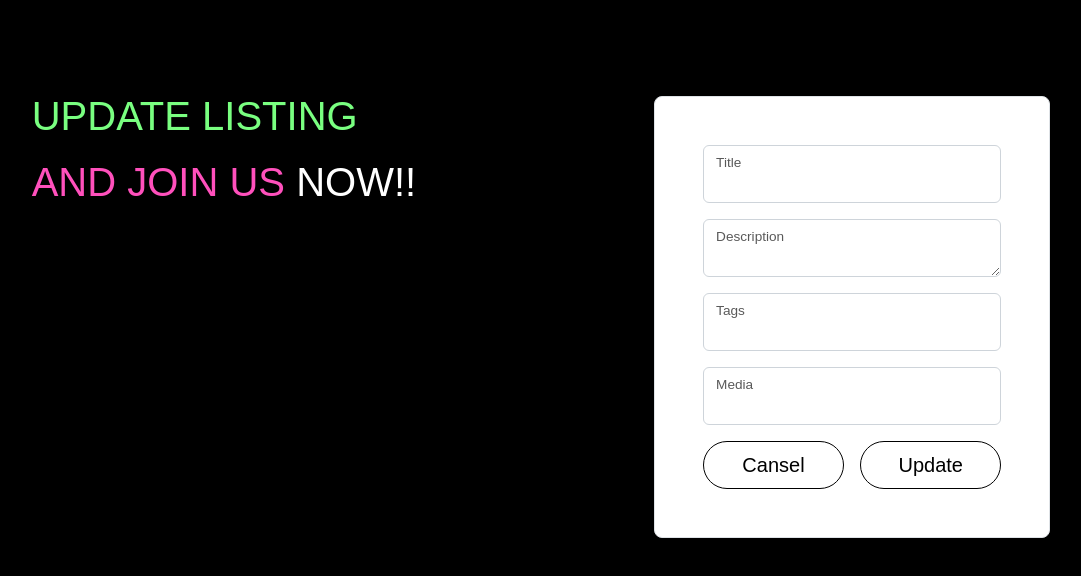
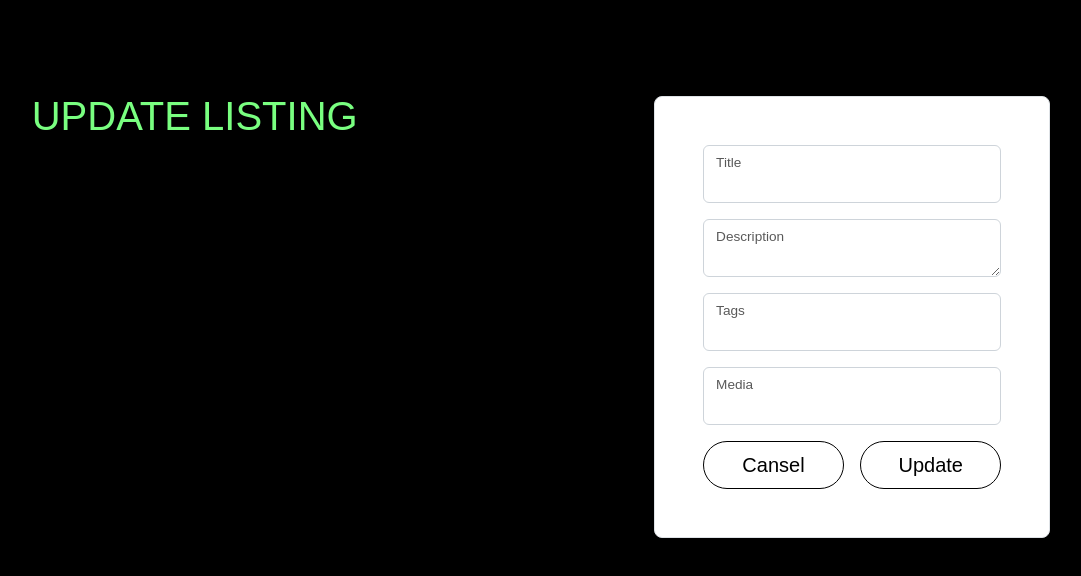
Before and after one commit to bushrakalaji/semester-project2, a website with bundled scripts: page post/edit/index.html in a window 1280 px wide. Shown: the whole page, without its empty margins (99-1180 px from the left). Built offline with nearby package versions, Linux system fonts and the light colour scheme; a web font is replaced by a local one.

Commit message:
design changes

```diff
--- a/post/edit/index.html
+++ b/post/edit/index.html
@@ -19,11 +19,6 @@
           <div class="col-lg-7 text-center text-lg-start">
             <div class="text-uppercase fs-1 display-4 lh-1 mb-3">
               <span class="text-success">Update Listing</span>
-            </div>
-
-            <div class="text-uppercase fs-1">
-              <span class="text-secondary">and join us</span>
-              <span class="text-light">NOW!!</span>
             </div>
           </div>
           <div class="col-md-10 mx-auto col-lg-5">
```
Also changed, not shown: profile/edit/index.html (+0 -5 lines).
